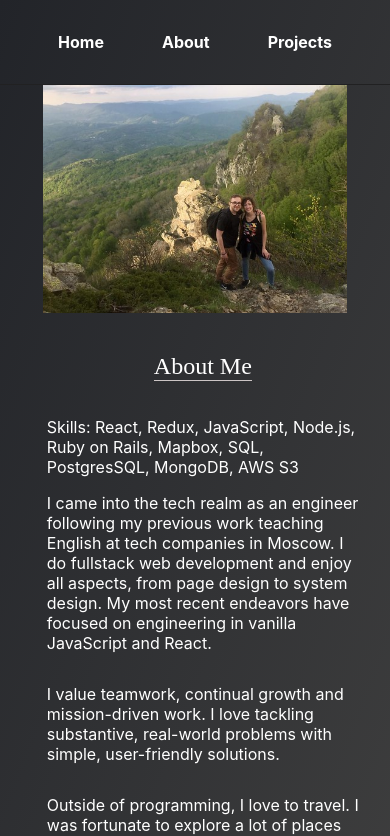
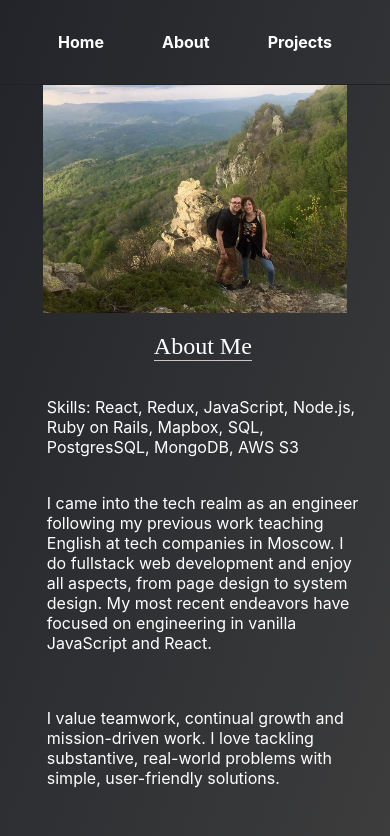
Before and after one commit to rose-paul/portfolio, a React (Create React App) app: page /#/about in a window 390 px wide. Shown: the top 836 px of the page. Built offline with nearby package versions, Linux system fonts and the light colour scheme.

Commit message:
mobile about css

```diff
--- a/src/App.css
+++ b/src/App.css
@@ -387,7 +387,6 @@ details {
     flex-direction: column;
     align-items: center;
     height: auto;
-    padding: 20px 0px 20px 0px;
   }
 
   .about p {
@@ -395,7 +394,7 @@ details {
   }
   .about article {
     width: 80vw;
-    margin-bottom: 10%;
+    padding: 20px 0px 20px 0px;
   }
 
   .projects {
```
